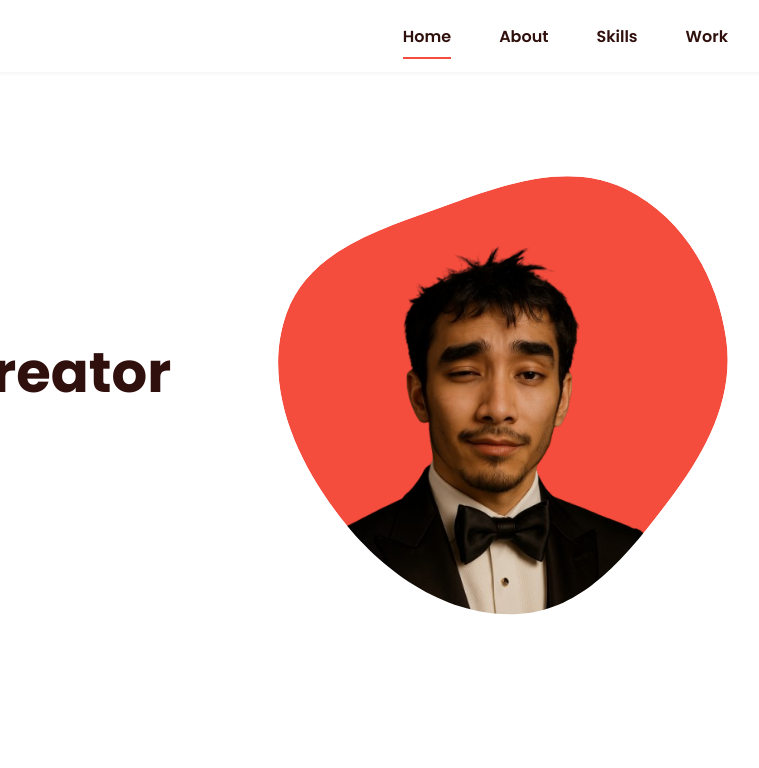
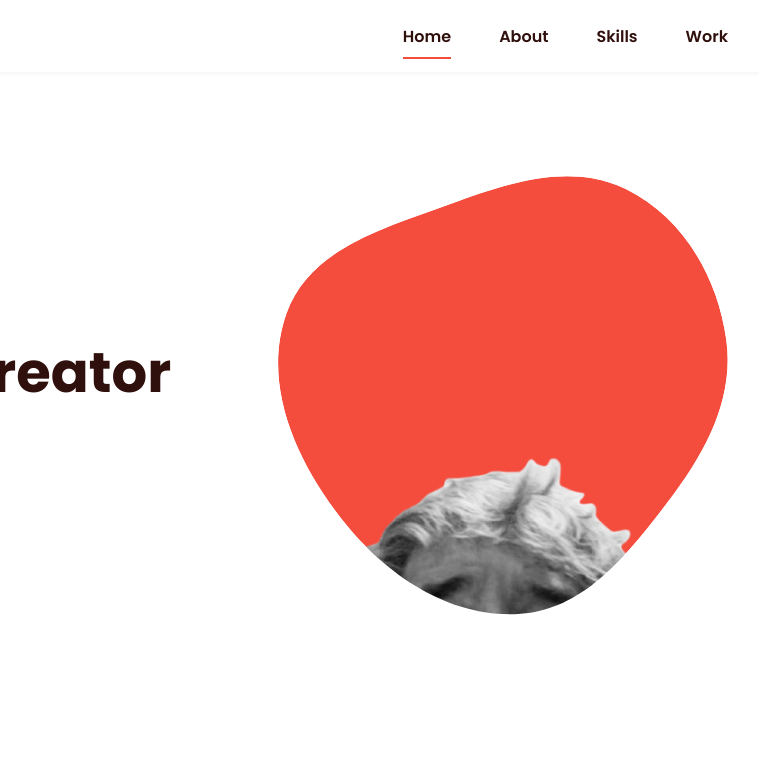
Before and after one commit to Derodrx/Devenn-K-Mehta, a plain HTML site: page index.html in a window 1280 px wide. Shown: the top 768 px of the page, 424-1183 px from the left. Drawn offline with nearby package versions, Linux system fonts and the light colour scheme.

Commit message:
Update index.html

```diff
--- a/index.html
+++ b/index.html
@@ -59,7 +59,7 @@
                         </mask>
                         <g mask="url(#mask0)">
                             <path d="M9.19024 145.964C34.0253 76.5814 114.865 54.7299 184.111 29.4823C245.804 6.98884 311.86 -14.9503 370.735 14.143C431.207 44.026 467.948 107.508 477.191 174.311C485.897 237.229 454.931 294.377 416.506 344.954C373.74 401.245 326.068 462.801 255.442 466.189C179.416 469.835 111.552 422.137 65.1576 361.805C17.4835 299.81 -17.1617 219.583 9.19024 145.964Z"/>
-                            <image class="home__blob-img" x="50" y="60" href="perfil.png"/>
+                            <image class="home__blob-img" x="50" y="60" href="IMG_4211-removebg-preview.png"/>
                         </g>
                     </svg>
                 </div>
```
